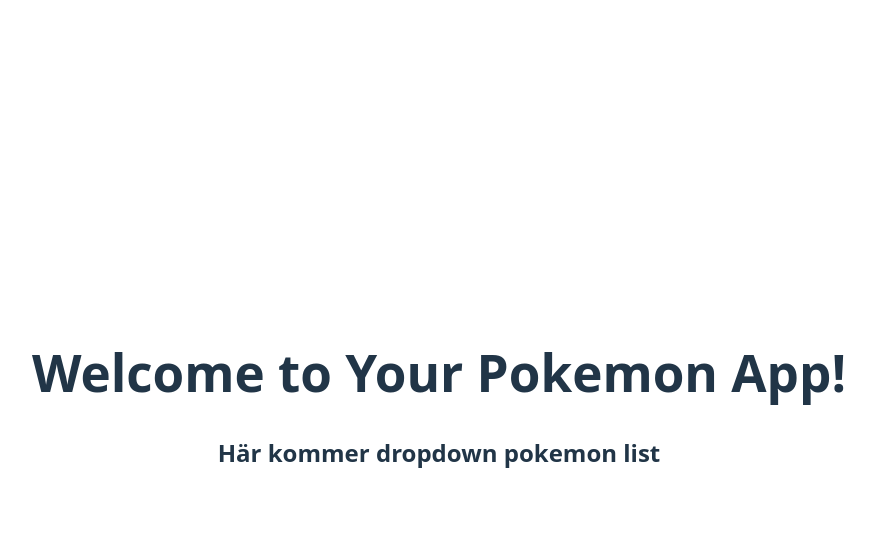
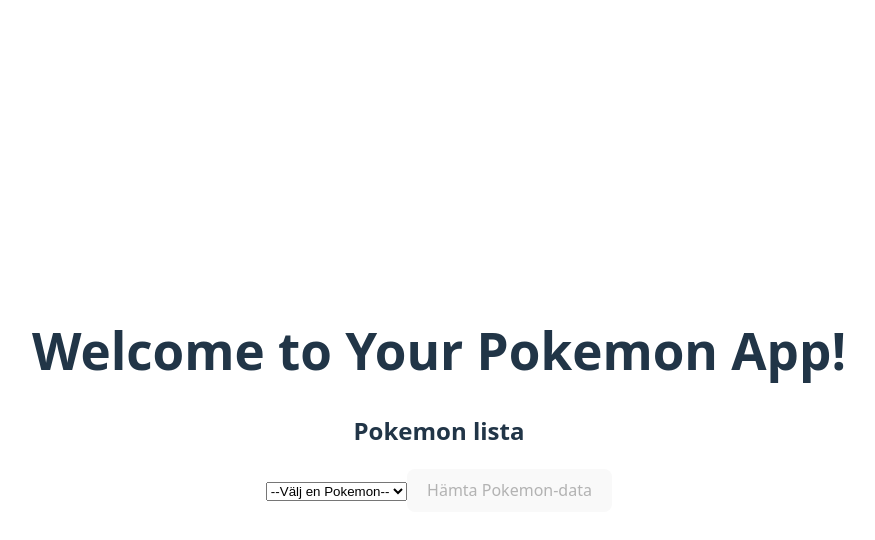
Before and after one commit to Samuel6693/PokemonApplication, a React (Vite) app: page / in a window 1280 px wide. Both pictures are taken after a click on the button "Start Pokemon App". Shown: the top 540 px of the page, without its empty margins (201-1076 px from the left). Built offline with nearby package versions, Linux system fonts and the light colour scheme; no server answers.

Commit message:
App done

```diff
--- /dev/null
+++ b/src/Components/Pokemon.jsx
@@ -0,0 +1,18 @@
+const Pokemon = ({pokemon}) => {
+    return (
+        <div>
+            <h2>{pokemon.name}</h2>
+            <img src={pokemon.sprites.front_default} alt={pokemon.name} />
+            <p>Weight: {pokemon.weight}</p>
+            <p>Height: {pokemon.height}</p>
+            <p>Types:</p>
+            <ul>
+                {pokemon.types.map(typeInfo => <li key={typeInfo.type.name}>
+                    {typeInfo.type.name}
+                </li>)}
+            </ul>
+        </div>
+    )
+}
+
+export default Pokemon;
--- a/src/Components/PokemonApplication.jsx
+++ b/src/Components/PokemonApplication.jsx
@@ -1,23 +1,52 @@
 import { useEffect, useState } from 'react';
+import Pokemon from './Pokemon';
 
 const PokemonApplication = () => {
 
     const [pokemons, setPokemons] = useState([])
+    const [selectedPokemon, setSelectedPokemon] = useState("");
+    const [pokemonDetails, setPokemonDetails] = useState(null);
 
     useEffect(() => {
         const getPokemons = async () => {
         const response = await fetch('https://pokeapi.co/api/v2/pokemon?limit=151')
         const json = await response.json();
-        setPokemons(json);
-        console.log(json.results)
+        const data = json.results;
+        setPokemons(data);
         };
 
         getPokemons();
     },[])
 
+    const handleClcick = async () => {
+        if (!selectedPokemon) return;
+        const response = await fetch (`https://pokeapi.co/api/v2/pokemon/${selectedPokemon}`);
+        const data = await response.json();
+        setPokemonDetails(data);
+    }
+
     return (
         <div>
-           <h2>Här kommer dropdown pokemon list</h2>
+           <h2>Pokemon lista</h2>
+            <select
+                name="pokemons"
+                id="pokemons-dropdown"
+                value={selectedPokemon}
+                onChange={(e) => setSelectedPokemon(e.target.value)}>
+
+                <option value="">--Välj en Pokemon--</option>
+                {pokemons.map ((pokemon) => (
+                    <option key={pokemon.name} value={pokemon.name}>{pokemon.name}
+                    </option>
+                ))}
+            </select>
+            <button
+                onClick={() => {handleClcick()}}
+                disabled={!selectedPokemon}>
+                Hämta Pokemon-data
+            </button>
+            {pokemonDetails && <Pokemon pokemon={pokemonDetails}/>}
+
         </div>
     )
 }
```
Also changed, not shown: 1 other file (tests, documents, lock files or other folders).
